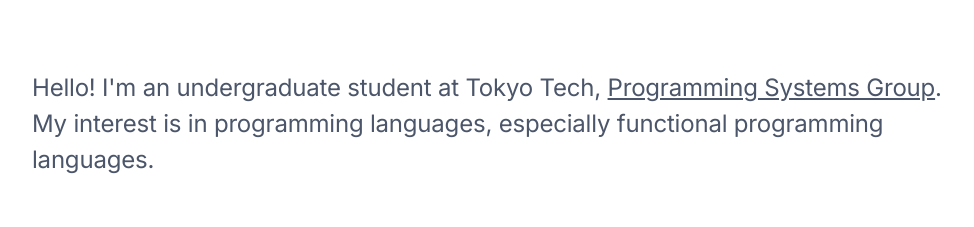
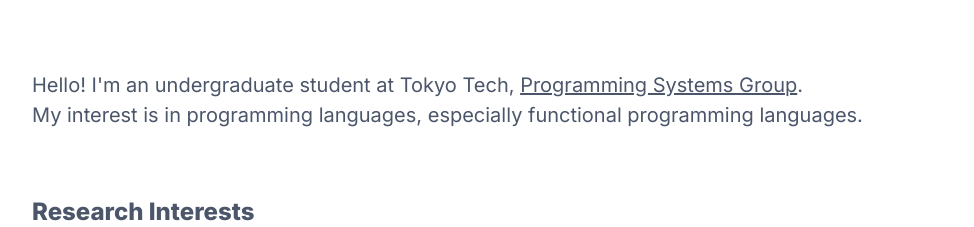
Before and after one commit to wasabi315/wasabi315.github.io, a Gatsby site: page / in a window 1280 px wide. Shown: the part 506-733 px from the top of the page, without its empty margins (144-1118 px from the left). Built offline with nearby package versions, Linux system fonts and the light colour scheme; Gatsby itself is replaced by a stand-in of ours.

Commit message:
Update styles

```diff
--- a/src/pages/index.module.scss
+++ b/src/pages/index.module.scss
@@ -13,10 +13,7 @@
 
 .about {
   @include foreground-primary;
-  @include text-h3;
-  font-family: $body-font;
-  font-weight: normal;
-  letter-spacing: -0.0125rem;
+  @include text-body;
   margin-bottom: 4rem;
   & a {
     text-decoration: underline;
```
